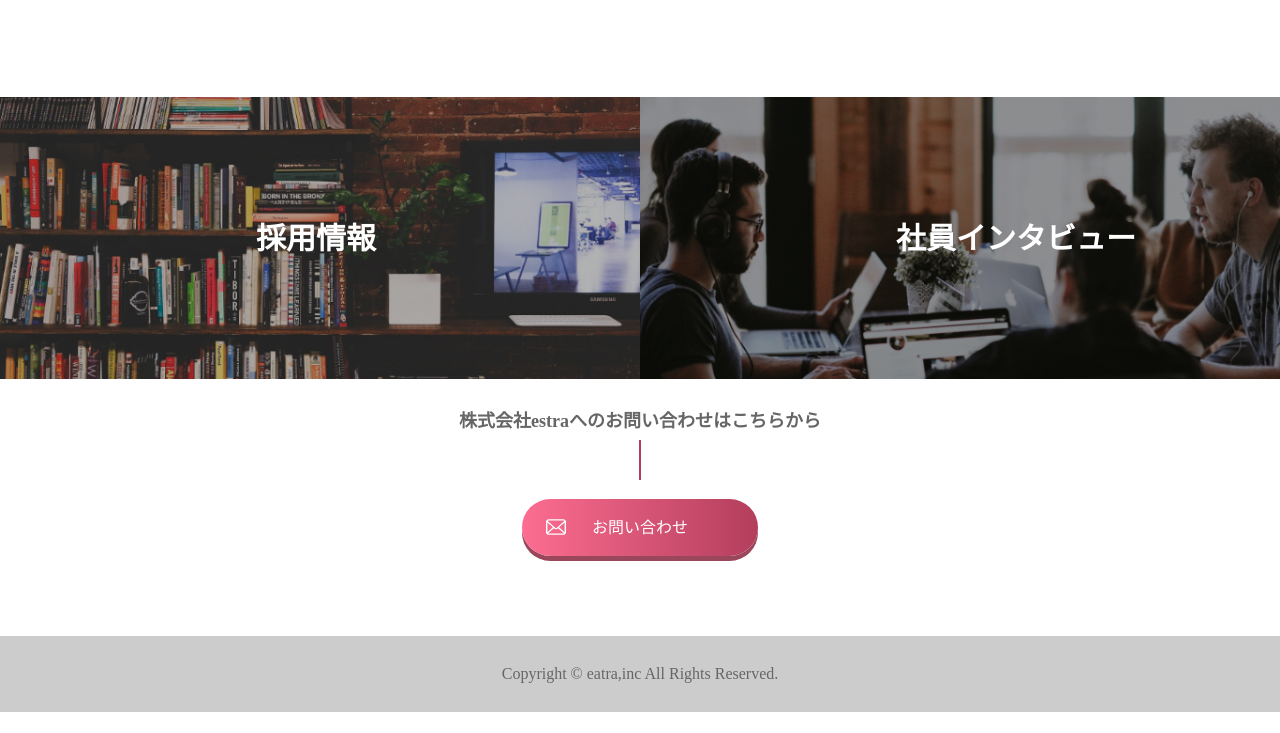
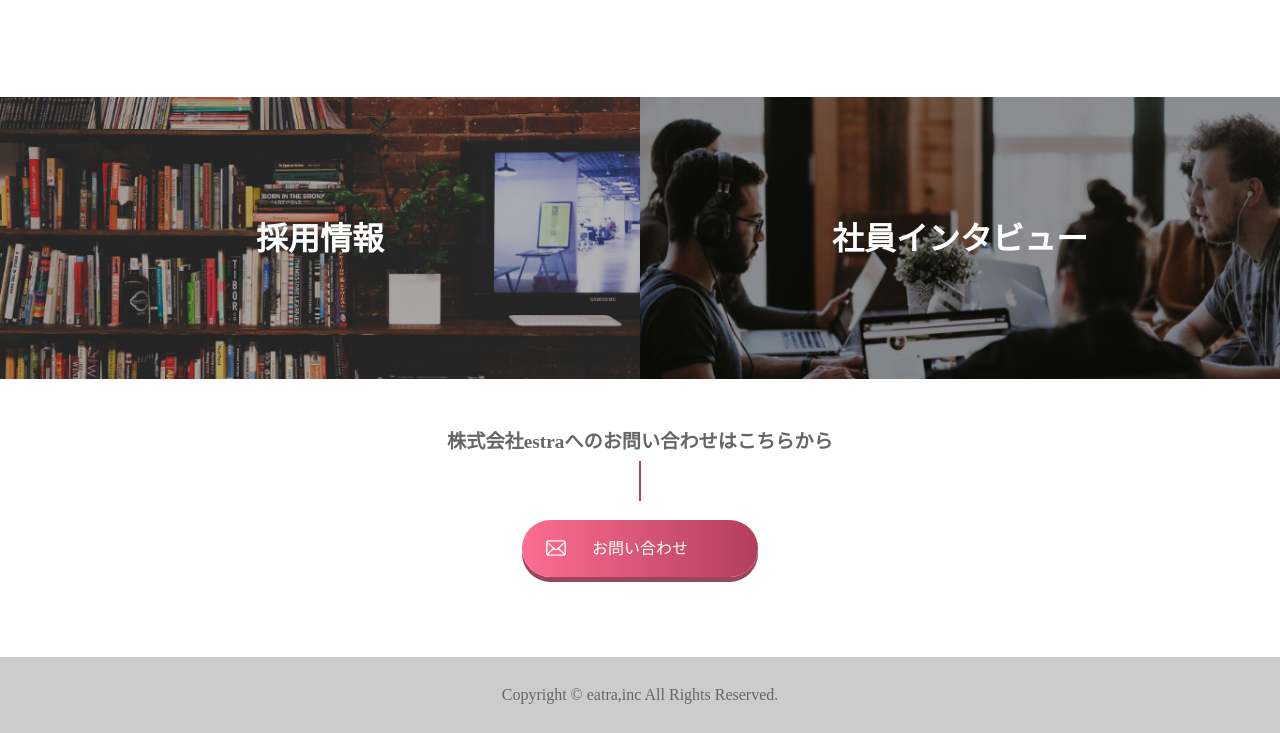
Before and after one commit to cobaaan/2024-02-17_kobayakawa_lp, a plain HTML site: page index.html in a window 1280 px wide. Shown: the part 3590-4323 px from the top of the page. Before the commit the page ends 4302 px from the top, so only its background shows below. Drawn offline with Linux system fonts and the light colour scheme.

Commit message:
再再修正しました。

```diff
--- a/css/style.css
+++ b/css/style.css
@@ -483,6 +483,7 @@ a {
 
 .recruit__left {
     width: 100%;
+    position: relative;
 }
 
 .recruit__left-img {
@@ -491,15 +492,17 @@ a {
 
 .recruit__left-info {
     color: #fff;
-    font-size: 30px;
-    position: relative;
-    top: -50%;
-    left: 40%;
+    font-size: 2.5vw;
     font-weight: bold;
+    position: absolute;
+    top: 50%;
+    left: 50%;
+    transform: translate(-50%, -50%);
 }
 
 .recruit__right {
     width: 100%;
+    position: relative;
 }
 
 .recruit__right-img {
@@ -508,20 +511,22 @@ a {
 
 .recruit__right-interview {
     color: #fff;
-    font-size: 30px;
-    position: relative;
-    top: -50%;
-    left: 40%;
+    font-size: 2.5vw;
     font-weight: bold;
+    position: absolute;
+    top: 50%;
+    left: 50%;
+    transform: translate(-50%, -50%);
 }
 
 .contact {
+    margin-top: 50px;
     text-align: center;
 }
 
 .contact__text {
     color: #666;
-    font-size: 18px;
+    font-size: 1.5vw;
 }
 
 .contact__bar {
```
Also changed, not shown: 1 other file.
